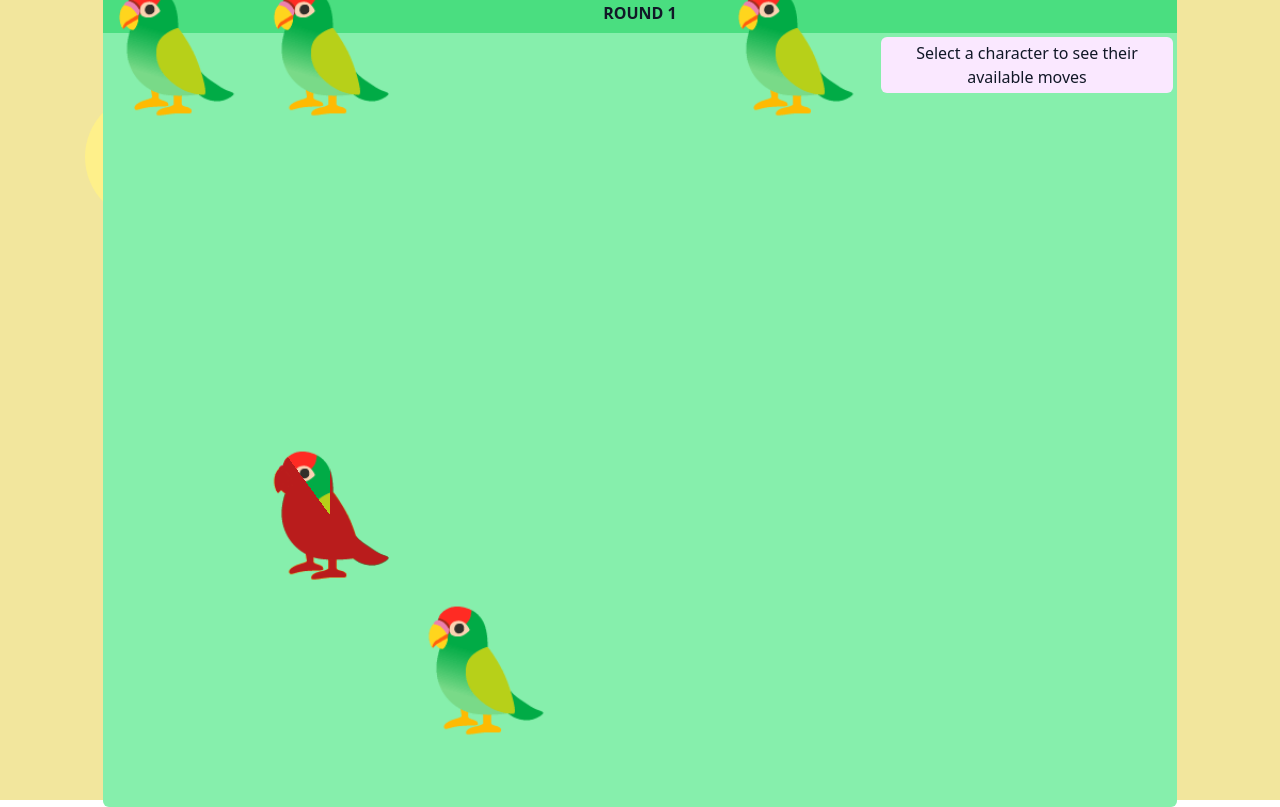
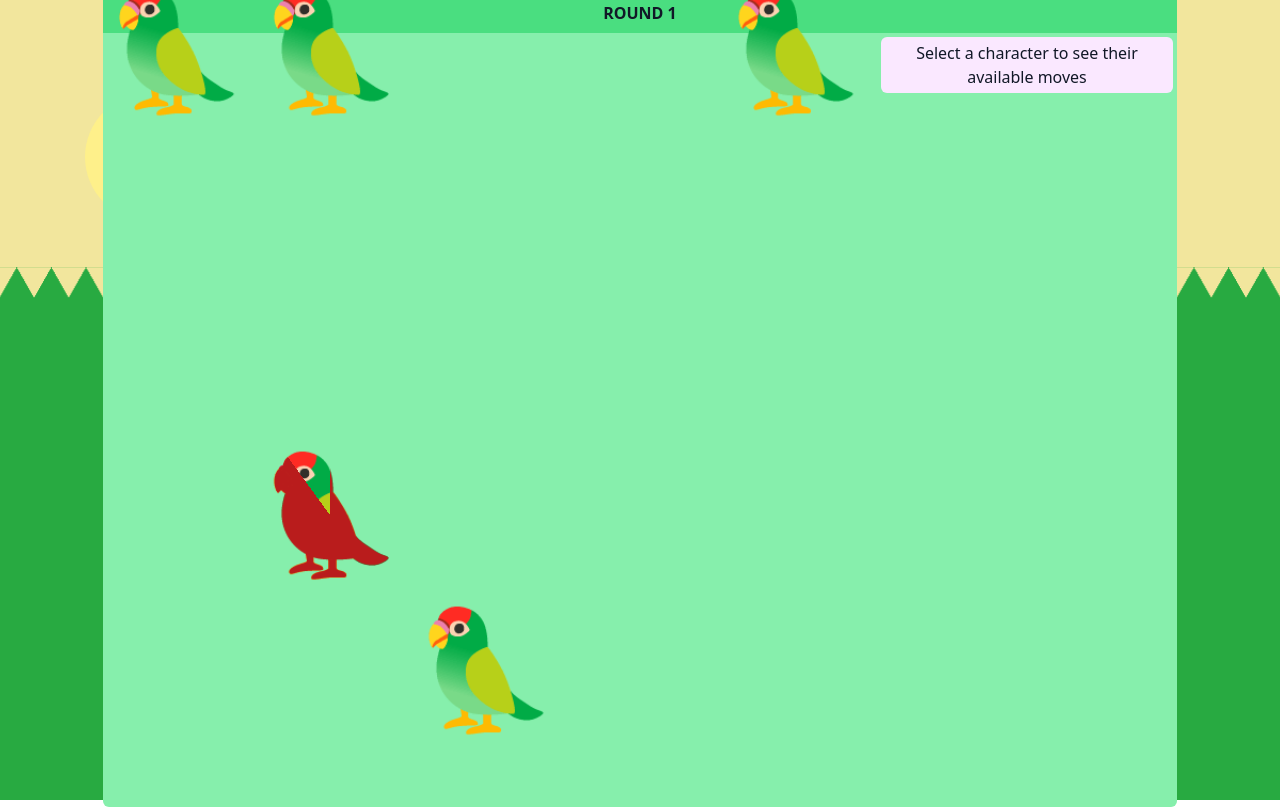
Before and after one commit to PawelMarcinowski11/WildBrawlTactics, an Angular app: page / in a window 1280 px wide. Built offline with nearby package versions, Linux system fonts and the light colour scheme; a web font is replaced by a local one.

Commit message:
fix forest visibility

```diff
--- a/src/app/components/background/background.component.html
+++ b/src/app/components/background/background.component.html
@@ -18,7 +18,7 @@
     class="slow-cloud-anim absolute top-12 left-30 w-60 h-10 bg-white rounded-full"
   ></div>
   <div
-    class="absolute top-1/3 h-2/3 w-full forest-colors-anim"
+    class="absolute top-1/3 h-2/3 w-full forest-anim"
     [ngStyle]="{
       '-webkit-mask':
         'conic-gradient(from 150deg at top,#0000,#000 1deg 59deg,#0000 60deg) 50%/34.64px 100%',
```
